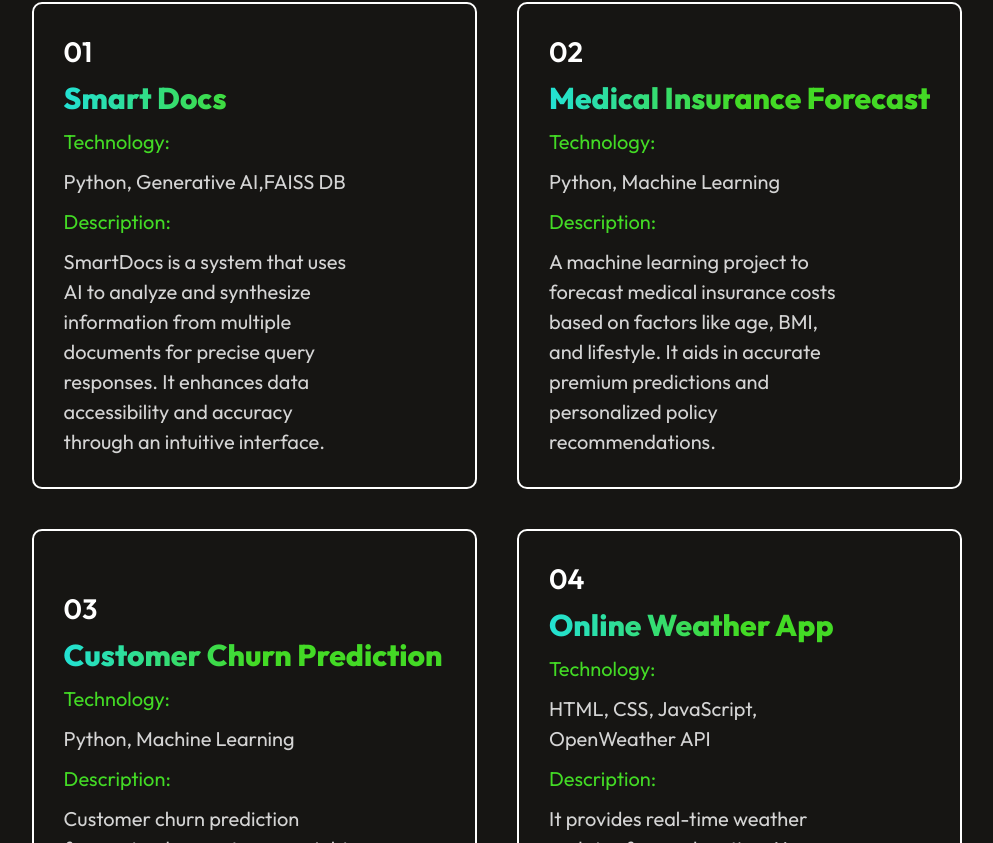
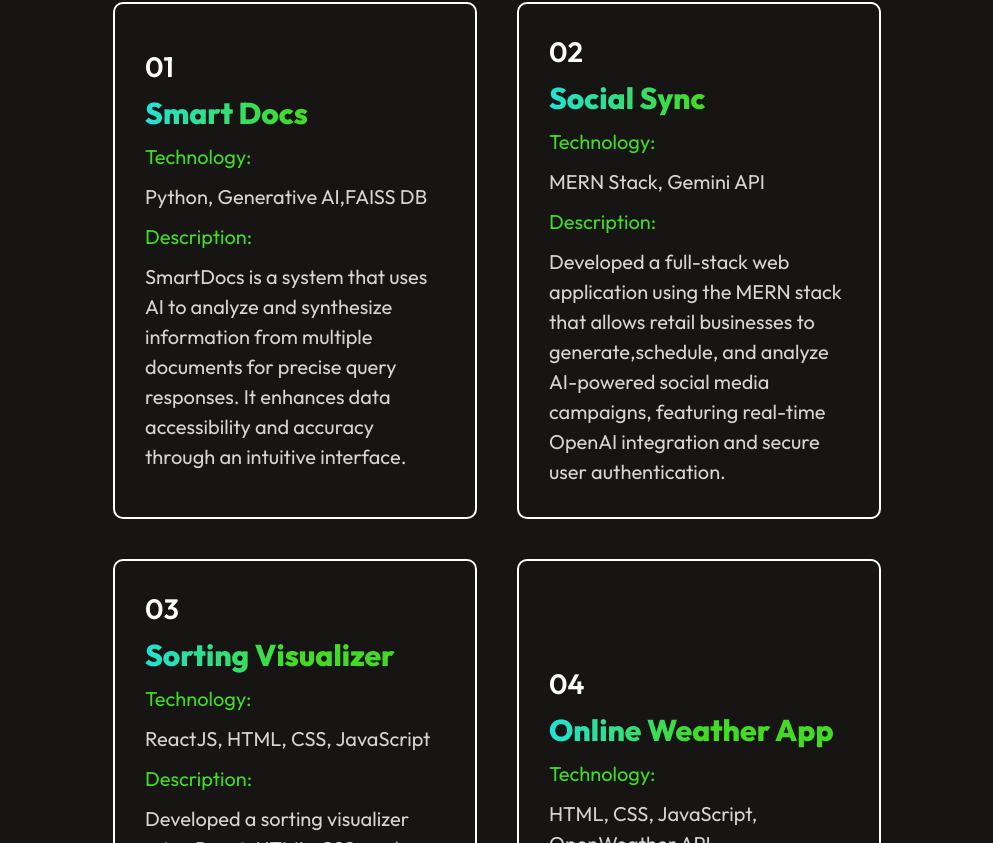
Before and after one commit to teja-rks/MyPortfolio, a React (Vite) app: page / in a window 1280 px wide. Shown: the part 2317-3160 px from the top of the page, without its empty margins (143-1136 px from the left). Built offline with nearby package versions, Linux system fonts and the light colour scheme.

Commit message:
added new Projects

```diff
--- a/src/assets/services_data.js
+++ b/src/assets/services_data.js
@@ -7,15 +7,15 @@ const Services_Data = [
     },
     {
         s_no:"02",
-        s_name:"Medical Insurance Forecast",
-        s_tech:"Python, Machine Learning",
-        s_desc:"A machine learning project to forecast medical insurance costs based on factors like age, BMI, and lifestyle. It aids in accurate premium predictions and personalized policy recommendations."
+        s_name:"Social Sync",
+        s_tech:"MERN Stack, Gemini API",
+        s_desc:"Developed a full-stack web application using the MERN stack that allows retail businesses to generate,schedule, and analyze AI-powered social media campaigns, featuring real-time OpenAI integration and secure user authentication."
     },
     {
         s_no:"03",
-        s_name:"Customer Churn Prediction",
-        s_tech:"Python, Machine Learning",
-        s_desc:"Customer churn prediction forecasts when customers might leave, enabling proactive retention strategies."
+        s_name:"Sorting Visualizer",
+        s_tech:"ReactJS, HTML, CSS, JavaScript",
+        s_desc:"Developed a sorting visualizer using React, HTML, CSS, and JavaScript to demonstrate various sorting algorithms, including Merge Sort, Quick Sort, Selection Sort, Insertion Sort, and Bubble Sort. Implemented animated number movements with unique colors for better clarity and tracking, along with a turn counter to measure"
     },
     {
         s_no:"04",
--- a/src/components/Head/Header.jsx
+++ b/src/components/Head/Header.jsx
@@ -17,13 +17,13 @@ const Header = () => {
         typeSpeed={100}
         deleteSpeed={100}
         delaySpeed={1000}
-        words={['R K S Teja',' an UnderGraduate Student','a Frontend Developer','a Competitive Programmer']}
+        words={['R K S Teja',' an UnderGraduate Student','a FullStack Developer','a Competitive Programmer']}
       />
       </span></h1>
     {/* <p>I am an UnderGraduate student from the ACE Engineering College,Ghatkesar</p> */}
     <div className='header-action'>
         {/* <div className='header-connect'><AnchorLink className='anchor-link' offset={50} href='#contact'><p onClick={()=>setmenu("Contact")}>Connect With me</p></AnchorLink></div> */}
-        <div className='header-resume'><a href="https://drive.google.com/file/d/1VFA6cX0J2W2q6s0Tkd67O3Dn3gANuWtL/view?usp=sharing" target="_blank">My resume</a></div>
+        <div className='header-resume'><a href="https://drive.google.com/file/d/1Sum_jwDYRWM_tT6SEX5Gj1zC3_GDvz3s/view?usp=drive_link" target="_blank">My resume</a></div>
     </div>
     </div>
   )
```
